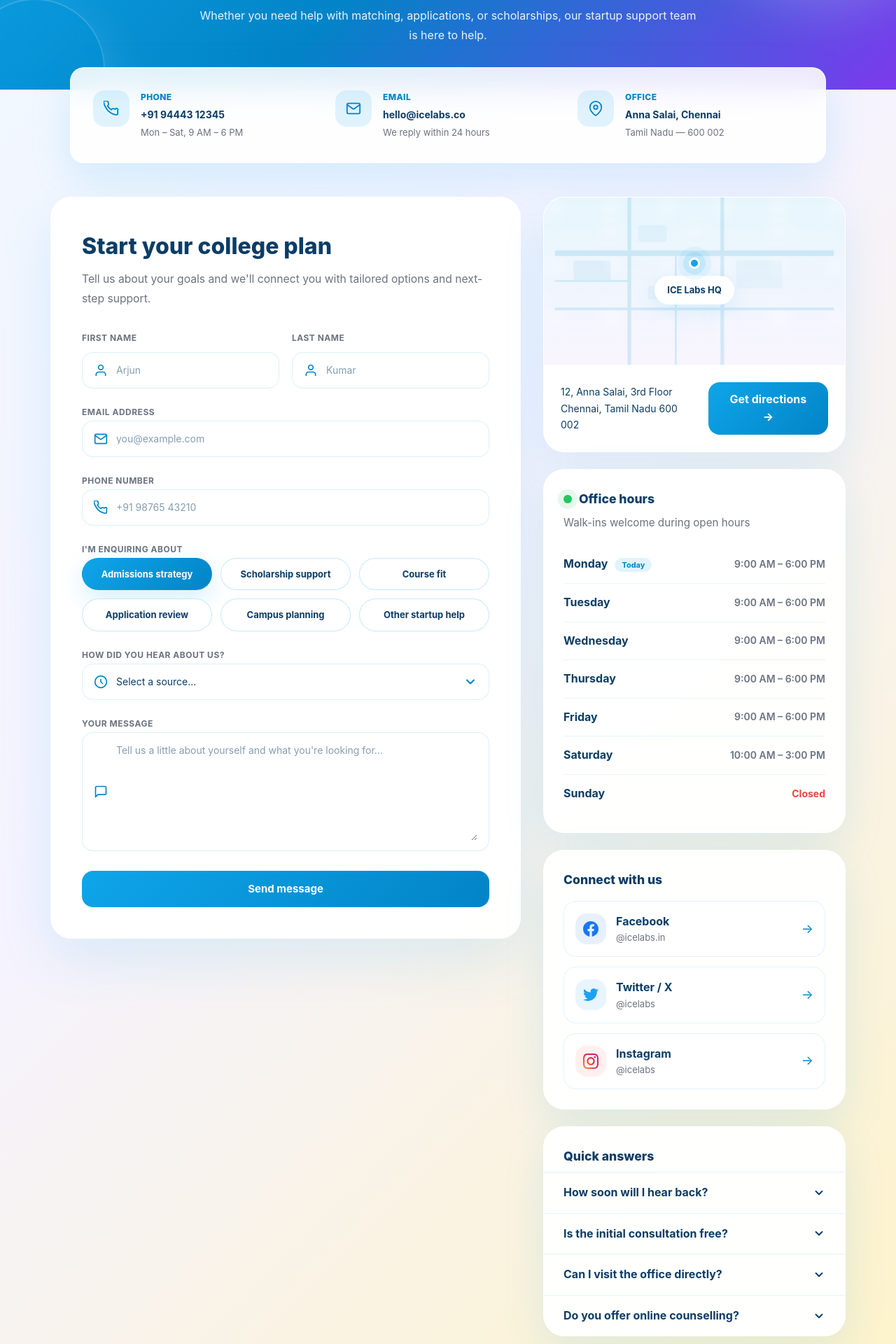
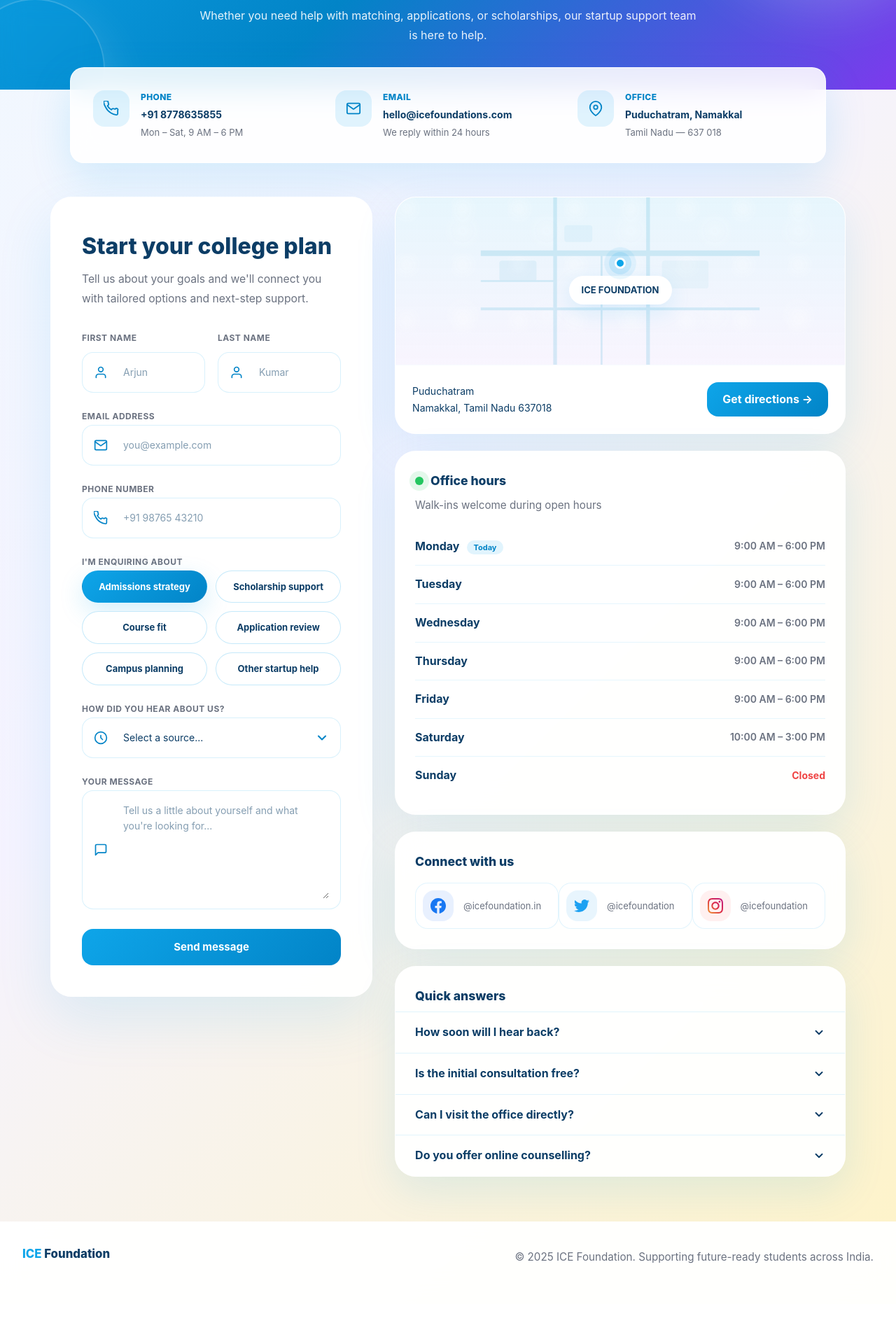
Before and after one commit to Gokul331/ICE_FOUNDATION, a React (Vite) app in the folder frontend/my-react-app/: page /contact in a window 1280 px wide. Shown: the part 332-2252 px from the top of the page at 70% size. After the commit the page ends 2195 px from the top, so only its background shows below. Built offline with nearby package versions, Linux system fonts and the light colour scheme.

Commit message:
ICE Labs -> ICE Foundation, changes in About Information

```diff
--- a/frontend/my-react-app/src/components/About.jsx
+++ b/frontend/my-react-app/src/components/About.jsx
@@ -26,7 +26,7 @@
         <div className="hero-ring1"></div>
         <div className="hero-ring2"></div>
         <div className="hero-badge">
-          <span className="badge-dot"></span>Est. 2025 · Namakkal, TamilNadu
+          <span className="badge-dot"></span>Est. 2026 · Namakkal, TamilNadu
         </div>
         <h1>We exist to open every door for you.</h1>
         <p>ICE Foundation was built by educators and counselors who believe every 12th-grade student deserves a clear, confident path to the right college.</p>
@@ -35,7 +35,7 @@
       <div className="stats-bar">
         <div className="stats-inner">
           <div className="stat-item">
-            <div className="stat-num">2<span>+</span></div>
+            <div className="stat-num">1<span>+</span></div>
             <div className="stat-lbl">Years in market</div>
           </div>
           <div className="stat-item">
@@ -43,12 +43,12 @@
             <div className="stat-lbl">Students onboarded</div>
           </div>
           <div className="stat-item">
-            <div className="stat-num">200<span>+</span></div>
+            <div className="stat-num">100<span>+</span></div>
             <div className="stat-lbl">College partners</div>
           </div>
           <div className="stat-item">
-            <div className="stat-num">₹6<span>Cr</span></div>
-            <div className="stat-lbl">Scholarship value matched</div>
+            <div className="stat-num">₹5<span>k</span> - ₹40<span>k</span></div>
+            <div className="stat-lbl">Scholarships Available</div>
           </div>
         </div>
       </div>
@@ -161,36 +161,52 @@
             <p className="lead">What started as a small counselling desk in Chennai has grown into one of South India's most trusted college guidance organisations.</p>
           </div>
           <div className="timeline">
+
   <div className="tl-item">
     <div className="tl-dot"></div>
-              <div className="tl-year">2015</div>
-              <div className="tl-title">ICE Foundation founded</div>
-              <div className="tl-desc">Started by three educators in Chennai with a mission to demystify college admissions for Tamil Nadu students.</div>
+    <div className="tl-year">January 2026</div>
+    <div className="tl-title">ICE Foundation Founded</div>
+    <div className="tl-desc">
+      ICE Foundation was started with a vision to guide students in choosing the right college, course, and career path.
     </div>
+  </div>
+
   <div className="tl-item">
     <div className="tl-dot"></div>
-              <div className="tl-year">2017</div>
-              <div className="tl-title">100 colleges onboarded</div>
-              <div className="tl-desc">Built partnerships with top colleges across South India, expanding our reach to Karnataka and Andhra Pradesh.</div>
+    <div className="tl-year">February 2026</div>
+    <div className="tl-title">Initial College Partnerships</div>
+    <div className="tl-desc">
+      Partnered with multiple colleges across Tamil Nadu to provide students with verified admission opportunities.
     </div>
+  </div>
+
   <div className="tl-item">
     <div className="tl-dot"></div>
-              <div className="tl-year">2019</div>
-              <div className="tl-title">Scholarship programme launched</div>
-              <div className="tl-desc">Introduced our dedicated scholarship discovery service, securing over ₹2 Cr for students in the first year alone.</div>
+    <div className="tl-year">March 2026</div>
+    <div className="tl-title">Scholarship Support Initiated</div>
+    <div className="tl-desc">
+      Started helping students secure scholarships and financial support based on merit and eligibility.
     </div>
+  </div>
+
   <div className="tl-item">
     <div className="tl-dot"></div>
-              <div className="tl-year">2022</div>
-              <div className="tl-title">Digital platform goes live</div>
-              <div className="tl-desc">Launched our online counselling portal, making expert guidance accessible to students across India.</div>
+    <div className="tl-year">April 2026</div>
+    <div className="tl-title">Platform Launch</div>
+    <div className="tl-desc">
+      Launched the ICE Foundation digital platform to connect students with colleges and expert guidance.
     </div>
+  </div>
+
   <div className="tl-item">
     <div className="tl-dot"></div>
-              <div className="tl-year">2025</div>
-              <div className="tl-title">3,000+ students served</div>
-              <div className="tl-desc">Milestone reached with 500+ partner colleges and ₹12 Cr in total scholarships secured for our students.</div>
+    <div className="tl-year">End of 2026 (Target)</div>
+    <div className="tl-title">3000+ Students Supported</div>
+    <div className="tl-desc">
+      Our goal is to guide over <strong>3000+ students</strong> and help them secure more than <strong>₹3 Crore</strong> in scholarships.
     </div>
+  </div>
+
 </div>
         </div>
       </section>
@@ -202,35 +218,43 @@
           <p className="lead">Our counselors bring decades of combined experience from education, admissions, and student development.</p>
           <div className="team-grid">
             <div className="team-card">
-              <div className="team-avatar" style={{ background: '#87CEEB' }}>RK</div>
+              <div className="team-avatar" style={{ background: '#87CEEB' }}>GP</div>
               <div className="team-body">
-                <div className="team-name">Dr. Rajesh Kumar</div>
+                <div className="team-name">Gokul Palanisamy</div>
                 <div className="team-role">Founder & Director</div>
-                <div className="team-bio">20 years in education policy and student counselling across Tamil Nadu and Karnataka.</div>
+               <div className="team-bio">
+  Entrepreneur with a vision to inspire, connect, and empower students by guiding them towards the right college and career path.
+</div>
               </div>
             </div>
             <div className="team-card">
-              <div className="team-avatar" style={{ background: '#5BB8E0' }}>PM</div>
+              <div className="team-avatar" style={{ background: '#5BB8E0' }}>MM</div>
               <div className="team-body">
-                <div className="team-name">Priya Menon</div>
+                <div className="team-name">Manikandan Murugesan</div>
                 <div className="team-role">Head of Counselling</div>
-                <div className="team-bio">Former admissions officer at Loyola College. Guided 800+ students to their dream institutions.</div>
+                <div className="team-bio">
+  Experienced student counsellor dedicated to helping students identify the right courses and colleges based on their interests and strengths.
+</div>
               </div>
             </div>
             <div className="team-card">
-              <div className="team-avatar" style={{ background: '#3AAAD4' }}>AS</div>
+              <div className="team-avatar" style={{ background: '#3AAAD4' }}>DK</div>
               <div className="team-body">
-                <div className="team-name">Arjun Subramaniam</div>
+                <div className="team-name">Dinesh Kumar</div>
                 <div className="team-role">Scholarship Specialist</div>
-                <div className="team-bio">Expert in government and private scholarship programmes. Has secured ₹5 Cr+ for students.</div>
+               <div className="team-bio">
+  Specializes in identifying scholarship opportunities and assisting students in securing financial support for their education.
+</div>
               </div>
             </div>
             <div className="team-card">
-              <div className="team-avatar" style={{ background: '#87CEEB' }}>NV</div>
+              <div className="team-avatar" style={{ background: '#87CEEB' }}>GN</div>
               <div className="team-body">
-                <div className="team-name">Nithya Venkat</div>
+                <div className="team-name">Gnanasridhar Nagaraj</div>
                 <div className="team-role">College Relations Lead</div>
-                <div className="team-bio">Manages partnerships with 500+ colleges. Ensures students get priority consideration and early offers.</div>
+                <div className="team-bio">
+  Focuses on building strong relationships with colleges to ensure students get the best admission opportunities and guidance.
+</div>
               </div>
             </div>
           </div>
--- a/frontend/my-react-app/src/components/Contact.jsx
+++ b/frontend/my-react-app/src/components/Contact.jsx
@@ -67,7 +67,7 @@
           <span className="badge-dot"></span>
           Send your college plan questions
         </div>
-        <h1>Talk to the ICE Labs team<br />about your next step.</h1>
+        <h1>Talk to the ICE Foundation team<br />about your next step.</h1>
         <p>Whether you need help with matching, applications, or scholarships, our startup support team is here to help.</p>
       </div>
 
@@ -82,7 +82,7 @@
             </div>
             <div>
               <div className="info-label">Phone</div>
-              <div className="info-val">+91 94443 12345</div>
+              <div className="info-val">+91 8778635855</div>
               <div className="info-sub">Mon – Sat, 9 AM – 6 PM</div>
             </div>
           </div>
@@ -95,7 +95,7 @@
             </div>
             <div>
               <div className="info-label">Email</div>
-              <div className="info-val">hello@icelabs.co</div>
+              <div className="info-val">hello@icefoundations.com</div>
               <div className="info-sub">We reply within 24 hours</div>
             </div>
           </div>
@@ -108,8 +108,8 @@
             </div>
             <div>
               <div className="info-label">Office</div>
-              <div className="info-val">Anna Salai, Chennai</div>
-              <div className="info-sub">Tamil Nadu — 600 002</div>
+              <div className="info-val">Puduchatram, Namakkal</div>
+              <div className="info-sub">Tamil Nadu — 637 018</div>
             </div>
           </div>
         </div>
@@ -256,11 +256,11 @@
                   <div className="pin-pulse"></div>
                   <div className="pin-dot"></div>
                 </div>
-                <div className="pin-label">ICE Labs HQ</div>
+                <div className="pin-label">ICE FOUNDATION</div>
               </div>
             </div>
             <div className="map-footer">
-              <div className="map-addr">12, Anna Salai, 3rd Floor<br />Chennai, Tamil Nadu 600 002</div>
+              <div className="map-addr">Puduchatram<br />Namakkal, Tamil Nadu 637018</div>
               <button className="map-btn">Get directions →</button>
             </div>
           </div>
@@ -313,10 +313,9 @@
                   </svg>
                 </div>
                 <div>
-                  <div className="s-name">Facebook</div>
-                  <div className="s-handle">@icelabs.in</div>
+                  <div className="s-handle">@icefoundation.in</div>
                 </div>
-                <span className="s-arr">→</span>
+
               </div>
               <div className="social-link">
                 <div className="s-icon" style={{ background: '#E8F5FD' }}>
@@ -324,11 +323,9 @@
                     <path d="M23.953 4.57a10 10 0 01-2.825.775 4.958 4.958 0 002.163-2.723c-.951.555-2.005.959-3.127 1.184a4.92 4.92 0 00-8.384 4.482C7.69 8.095 4.067 6.13 1.64 3.162a4.822 4.822 0 00-.666 2.475c0 1.71.87 3.213 2.188 4.096a4.904 4.904 0 01-2.228-.616v.06a4.923 4.923 0 003.946 4.827 4.996 4.996 0 01-2.212.085 4.936 4.936 0 004.604 3.417 9.867 9.867 0 01-6.102 2.105c-.39 0-.779-.023-1.17-.067a13.995 13.995 0 007.557 2.209c9.053 0 13.998-7.496 13.998-13.985 0-.21 0-.42-.015-.63A9.935 9.935 0 0024 4.59z"/>
                   </svg>
                 </div>
-                <div>
-                  <div className="s-name">Twitter / X</div>
-                  <div className="s-handle">@icelabs</div>
-                </div>
-                <span className="s-arr">→</span>
+
+                  <div className="s-handle">@icefoundation</div>
+
               </div>
               <div className="social-link">
                 <div className="s-icon" style={{ background: '#FFF0F0' }}>
@@ -346,10 +343,9 @@
                   </svg>
                 </div>
                 <div>
-                  <div className="s-name">Instagram</div>
-                  <div className="s-handle">@icelabs</div>
+                  <div className="s-handle">@icefoundation</div>
                 </div>
-                <span className="s-arr">→</span>
+
               </div>
             </div>
           </div>
@@ -373,7 +369,7 @@
                   <polyline points="6 9 12 15 18 9"/>
                 </svg>
               </div>
-              <div className="faq-a">Yes! Your first 30-minute consultation with an ICE Labs advisor is completely free with no obligations.</div>
+              <div className="faq-a">Yes! Your first 30-minute consultation with an ICE Foundation advisor is completely free with no obligations.</div>
             </div>
             <div className="faq-item">
               <div className="faq-q" onClick={(e) => window.toggleFaq(e.target.parentElement)}>
@@ -399,8 +395,8 @@
 
       {/* Footer */}
       <footer>
-        <div className="ft-logo"><span>ICE</span> Labs</div>
-        <div className="ft-copy">© 2025 ICE Labs. Supporting future-ready students across India.</div>
+        <div className="ft-logo"><span>ICE</span> Foundation</div>
+        <div className="ft-copy">© 2025 ICE Foundation. Supporting future-ready students across India.</div>
       </footer>
     </div>
   );
--- a/frontend/my-react-app/src/components/Home.jsx
+++ b/frontend/my-react-app/src/components/Home.jsx
@@ -105,7 +105,7 @@
           </div>
           <div className="hero-stats">
             <div className="stat">
-              <div className="stat-num">500<span>+</span></div>
+              <div className="stat-num">100<span>+</span></div>
               <div className="stat-label">Partner Colleges</div>
             </div>
             <div className="stat">
--- a/frontend/my-react-app/src/styles/contact.css
+++ b/frontend/my-react-app/src/styles/contact.css
@@ -251,6 +251,7 @@
   font-size: 14px;
   font-family: 'Inter', sans-serif;
   outline: none;
+  padding: 3px 10px;
 }
 
 .input-wrap textarea {
@@ -614,16 +615,15 @@
 }
 
 .social-links {
-  display: grid;
-  gap: 14px;
+  display: flex;
 }
 
 .social-link {
   display: grid;
-  grid-template-columns: auto 1fr auto;
+  grid-template-columns: 1fr 1fr 1fr;
   gap: 14px;
   align-items: center;
-  padding: 16px;
+  padding: 10px;
   border-radius: 18px;
   background: rgba(255, 255, 255, 0.9);
   border: 1px solid rgba(14, 165, 233, 0.12);
```
Lines whose indentation alone changed are shown as unchanged.
